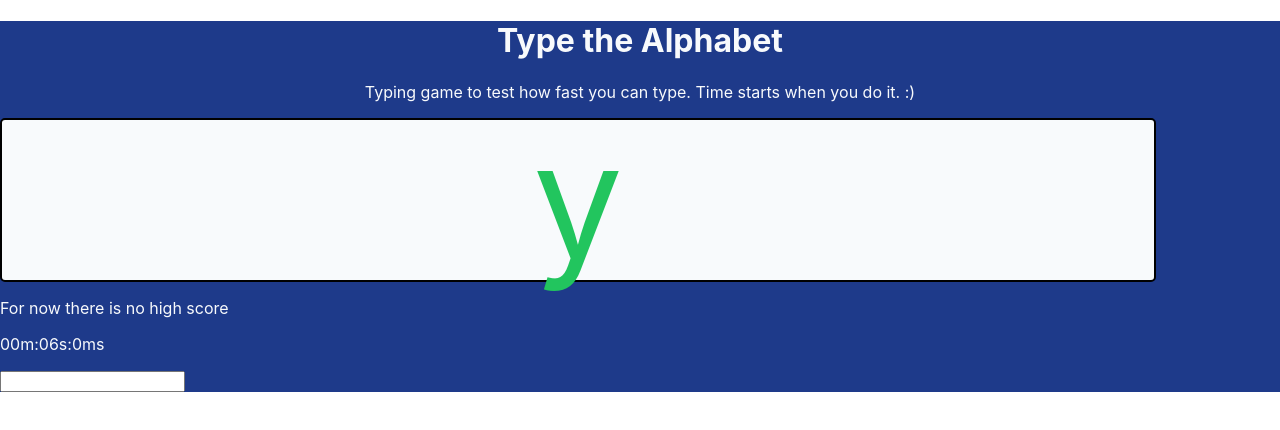
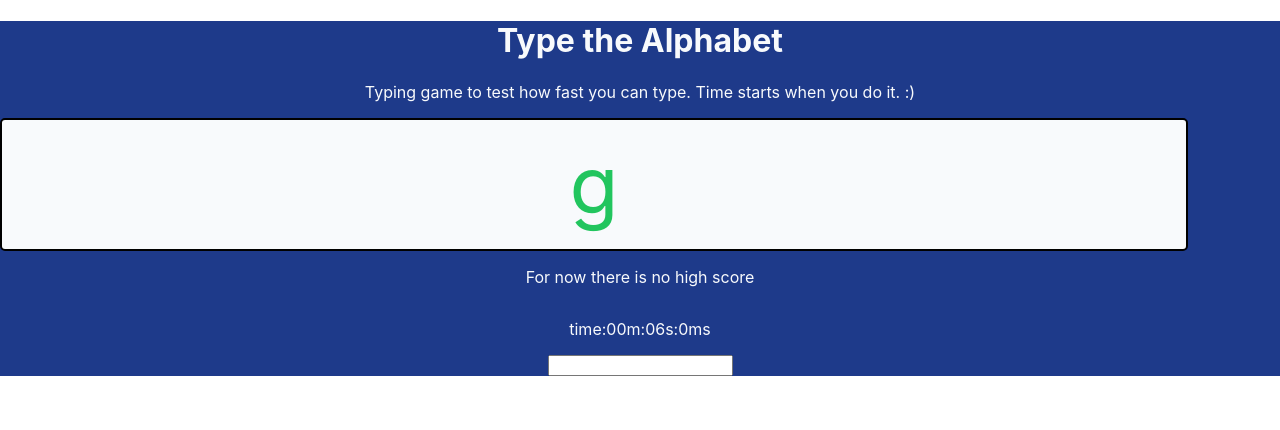
Before and after one commit to Dev-AkshatGupta/tortoise-react, a React (Create React App) app: page / in a window 1280 px wide. Shown: the top 430 px of the page. Built offline with nearby package versions, Linux system fonts and the light colour scheme.

Commit message:
fix : alphabets counts fixed and styles fixed

```diff
--- a/src/components/alphabet-display/AlphabetDisplay.jsx
+++ b/src/components/alphabet-display/AlphabetDisplay.jsx
@@ -66,12 +66,11 @@ const AlphabetDisplay = () => {
   }, [miliSeconds]);
 
   useEffect(() => {
-    console.log(gamesState.keyup === currentAlphabet);
-    console.log(gamesState.keyup == currentAlphabet);
     if (gamesState.keyup === currentAlphabet) {
       setCounter((prev) => prev + 1);
+
       if (counter >= 21) {
-        if (highScoreRef.current?.second) {
+        if (highScoreRef.current?.second || highScoreRef.current?.minute) {
           if (highScoreRef.current.minute >= time.minute) {
             if (highScoreRef.current.second >= time.second) {
               setCurrentAlphabet(() => "SUCCESS");
@@ -93,22 +92,30 @@ const AlphabetDisplay = () => {
     ) {
       setMiliSeconds((prev) => prev + 500);
     }
-    console.log(gamesState);
     // eslint-disable-next-line react-hooks/exhaustive-deps
-  }, [gamesState.keyup,gamesState.input]);
+  }, [gamesState.input]);
 
   return (
     <>
-      <div className="alphabet-display__wrapper">{currentAlphabet}</div>
-      <p>
-        {highScoreRef?.current?.minute || highScoreRef?.current?.second
-          ? `Highest Score:${highScoreRef?.current?.minute}:
+      <div className="alphabet-display__wrapper">
+        <span className="alphabet-display">{currentAlphabet}</span>
+      </div>
+      <div>
+        <p className="time-wrapper">
+          {highScoreRef?.current?.minute || highScoreRef?.current?.second
+            ? `Highest Score:${highScoreRef?.current?.minute}:
         ${highScoreRef?.current?.second}s`
-          : "For now there is no high score"}
-      </p>
-      <p>{`${time.minute < 10 ? `0${time.minute}` : time.minute}m:${
-        time.second < 10 ? `0${time.second}` : time.second
-      }s:${miliSeconds}ms`}</p>
+            : "For now there is no high score"}
+        </p>
+      </div>
+      <div className="time-wrapper">
+        <p className="time">
+          time:
+          {`${time.minute < 10 ? `0${time.minute}` : time.minute}m:${
+            time.second < 10 ? `0${time.second}` : time.second
+          }s:${miliSeconds}ms`}
+        </p>
+      </div>
     </>
   );
 };
--- a/src/components/alphabet-display/alphabet-display.css
+++ b/src/components/alphabet-display/alphabet-display.css
@@ -1,14 +1,25 @@
 .alphabet-display__wrapper{
-    width: 90vw;
-    height: 10rem;
-    font: 800;
+    width: 90%;
     color: var(--accent);
-    font-size: 10rem;
+    font-size: 5rem;
+    min-height:50%;
     border: solid black 2px;
     border-radius:5px;
-    text-align: center;
     background-color: var(--white);
     display: flex;
     justify-content: center;
     align-items: center;
+    padding: 1rem;
 }
+.alphabet-display{
+
+}
+.time-wrapper{
+    width: 100%;
+    display: flex;
+    align-items: center;
+    justify-content: center;
+}
+.time{
+    align-items: center;
+}
--- a/src/components/alphabet-input/AlphabetInput.jsx
+++ b/src/components/alphabet-input/AlphabetInput.jsx
@@ -2,21 +2,21 @@ import React from "react";
 import "./alphabet-input.css";
 import { useGameContext } from "../../context-and-reducers/GamesContextProvider";
 const AlphabetInput = () => {
-  const {gamesDispatch}=useGameContext();
-  return <div>
-    <input type="text"
-    onChange={(e)=>{
-      gamesDispatch({type:"INPUT",payload:e.target.value});
-      // gamesDispatch({type:"KEY",payload:[...e.target.value.toLowerCase()].reverse()[0]})
-    }}
-    onKeyUp={(e)=>{
-    gamesDispatch({type:"KEYUP",payload:e.key.toLowerCase()})
-    }}
-
-
-
-    />
-  </div>;
+  const { gamesDispatch, gamesState } = useGameContext();
+  return (
+    <div className="input-wrapper">
+      <input
+        type="text"
+        onChange={(e) => {
+          gamesDispatch({ type: "INPUT", payload: e.target.value });
+        }}
+        onKeyDown={(e) => {
+          gamesDispatch({ type: "KEYUP", payload: e.key.toLowerCase() });
+        }}
+        value={gamesState.input}
+      />
+    </div>
+  );
 };
 
 export default AlphabetInput;
--- a/src/components/alphabet-input/alphabet-input.css
+++ b/src/components/alphabet-input/alphabet-input.css
@@ -0,0 +1,5 @@
+.input-wrapper{
+    width: 100%;
+    display: flex;
+    justify-content: center;
+}
--- a/src/index.js
+++ b/src/index.js
@@ -7,11 +7,11 @@ import { GamesContextProvider } from "./context-and-reducers/GamesContextProvide
 
 const root = ReactDOM.createRoot(document.getElementById("root"));
 root.render(
-  <React.StrictMode>
+  // <React.StrictMode>
     <GamesContextProvider>
       <App />
     </GamesContextProvider>
-  </React.StrictMode>
+  // </React.StrictMode>
 );
 
 // If you want to start measuring performance in your app, pass a function
```
